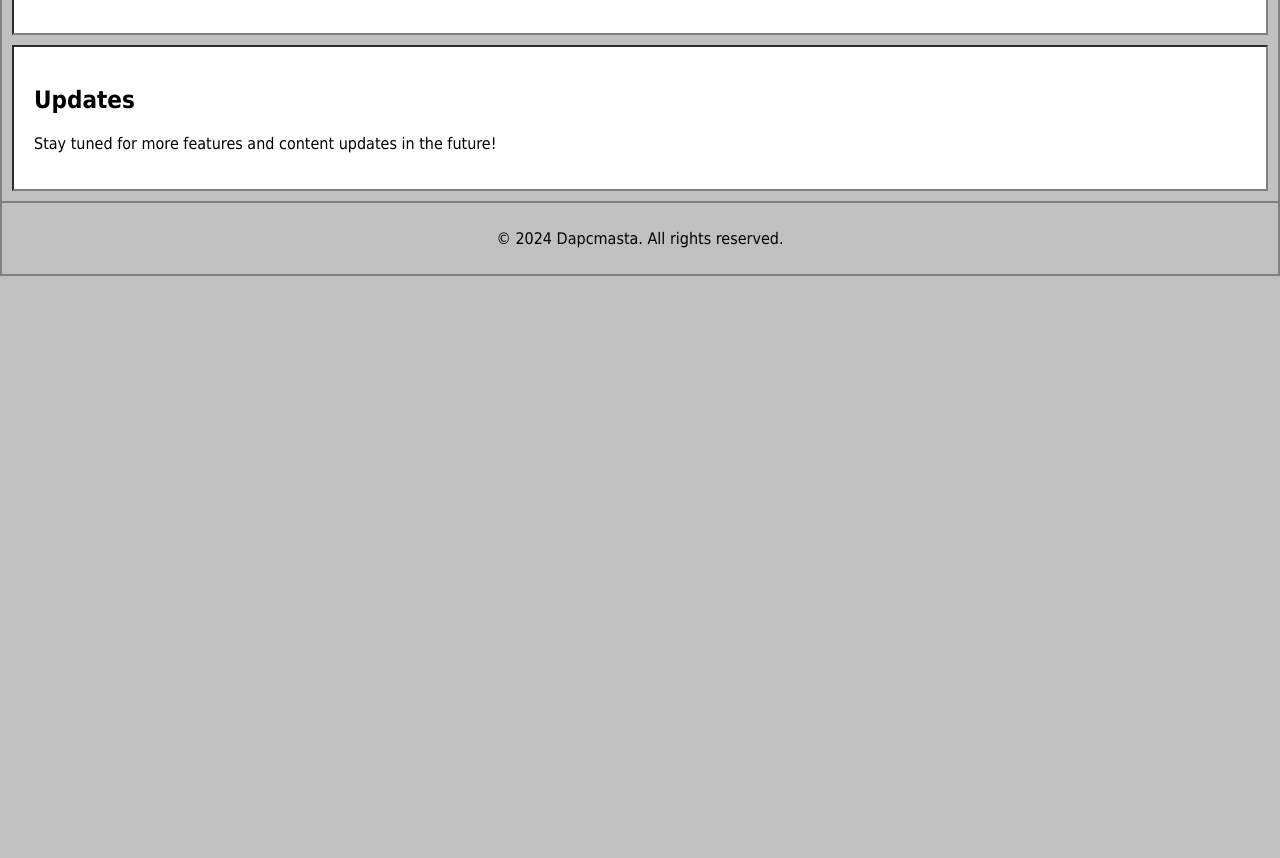
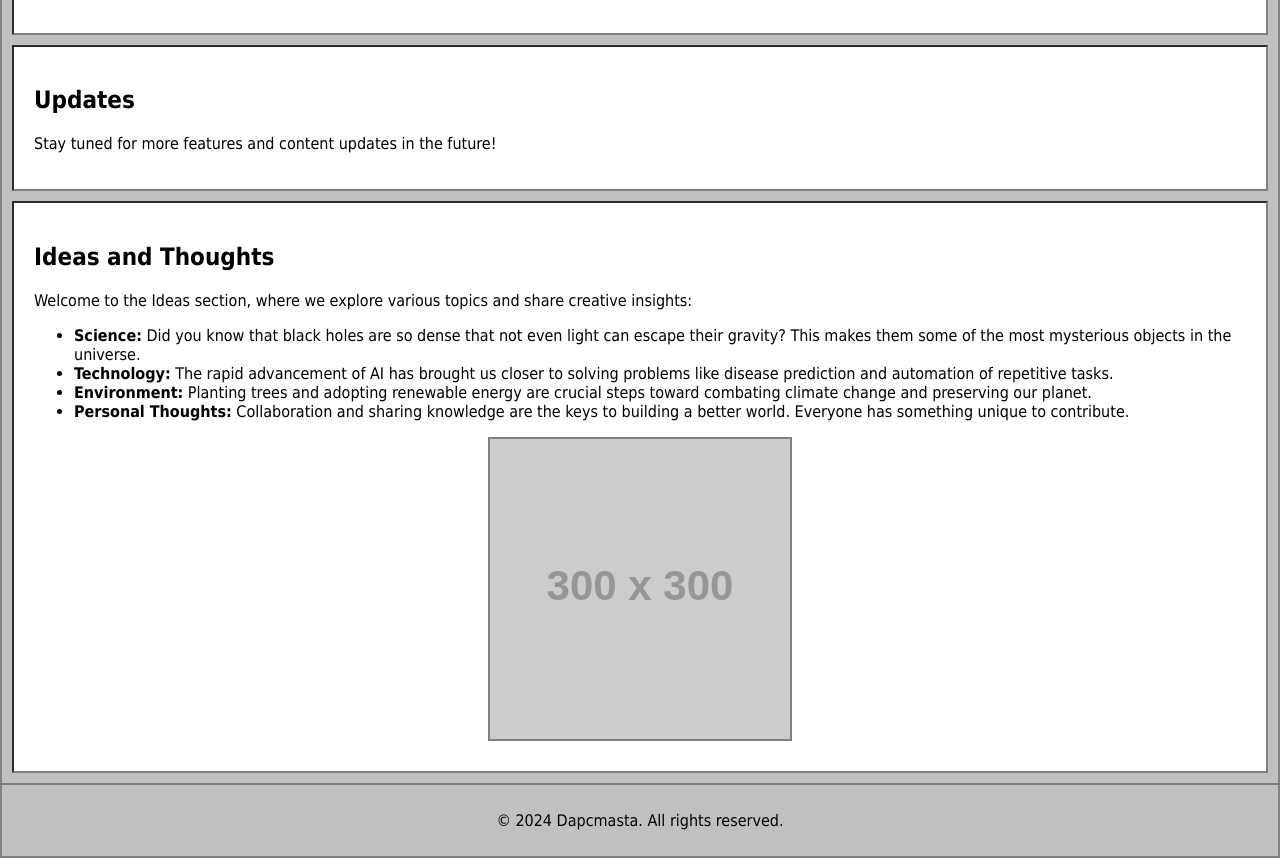
Before and after one commit to dapcmasta/makalat_al_arab.github.io, a plain HTML site: page index.html in a window 1280 px wide. Shown: the part 500-1358 px from the top of the page. Before the commit the page ends 800 px from the top, so only its background shows below. Drawn offline with Linux system fonts and the light colour scheme; placeholder pictures from the web are drawn by us.

Commit message:
Update index.html

```diff
--- a/index.html
+++ b/index.html
@@ -62,6 +62,13 @@
         h1, h2 {
             font-weight: bold;
         }
+
+        img {
+            display: block;
+            margin: 10px auto;
+            max-width: 100%;
+            border: 2px solid #808080;
+        }
     </style>
     <script>
         // Simple JavaScript compatible with Firefox 52 ESR
@@ -79,6 +86,7 @@
         <a href="#about">About</a>
         <a href="#features">Features</a>
         <a href="#updates">Updates</a>
+        <a href="#ideas">Ideas</a>
     </nav>
 
     <section id="about">
@@ -101,6 +109,18 @@
         <p>Stay tuned for more features and content updates in the future!</p>
     </section>
 
+    <section id="ideas">
+        <h2>Ideas and Thoughts</h2>
+        <p>Welcome to the Ideas section, where we explore various topics and share creative insights:</p>
+        <ul>
+            <li><strong>Science:</strong> Did you know that black holes are so dense that not even light can escape their gravity? This makes them some of the most mysterious objects in the universe.</li>
+            <li><strong>Technology:</strong> The rapid advancement of AI has brought us closer to solving problems like disease prediction and automation of repetitive tasks.</li>
+            <li><strong>Environment:</strong> Planting trees and adopting renewable energy are crucial steps toward combating climate change and preserving our planet.</li>
+            <li><strong>Personal Thoughts:</strong> Collaboration and sharing knowledge are the keys to building a better world. Everyone has something unique to contribute.</li>
+        </ul>
+        <img src="https://via.placeholder.com/300" alt="Placeholder image showing creativity">
+    </section>
+
     <footer>
         <p>&copy; 2024 Dapcmasta. All rights reserved.</p>
     </footer>
```
